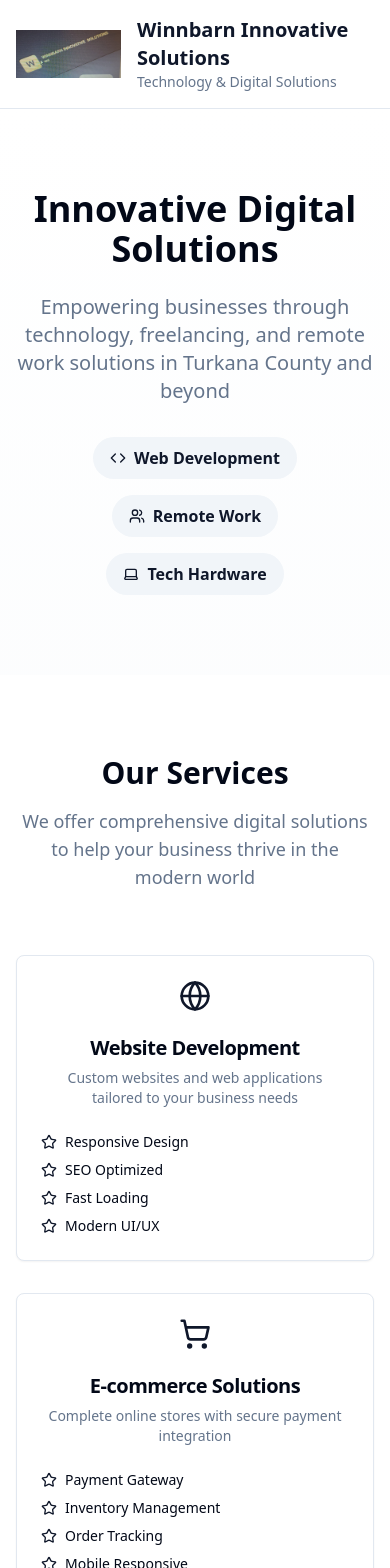
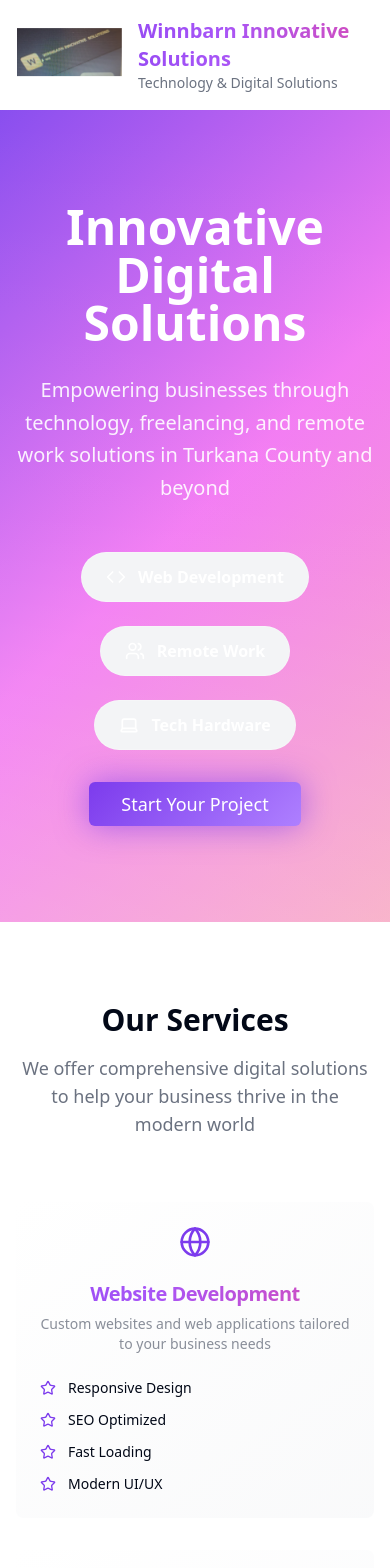
Before and after one commit to Winnie-Cheruiyot/winnbarn-digital-forge, a React (Vite) app: page / in a window 390 px wide. Shown: the top 1568 px of the page. Built offline with nearby package versions, Linux system fonts and the light colour scheme.

Commit message:
Enhance website aesthetics
Improve the visual appeal and overall user experience of the website.

```diff
--- a/src/index.css
+++ b/src/index.css
@@ -2,7 +2,7 @@
 @tailwind components;
 @tailwind utilities;
 
-/* Definition of the design system. All colors, gradients, fonts, etc should be defined here.
+/* Beautiful Design System - All colors, gradients, fonts, etc defined here.
 All colors MUST be HSL.
 */
 
@@ -17,24 +17,40 @@ All colors MUST be HSL.
     --popover: 0 0% 100%;
     --popover-foreground: 222.2 84% 4.9%;
 
-    --primary: 222.2 47.4% 11.2%;
+    --primary: 262 83% 58%;
     --primary-foreground: 210 40% 98%;
+    --primary-glow: 262 100% 75%;
 
-    --secondary: 210 40% 96.1%;
-    --secondary-foreground: 222.2 47.4% 11.2%;
+    --secondary: 220 14.3% 95.9%;
+    --secondary-foreground: 220.9 39.3% 11%;
 
-    --muted: 210 40% 96.1%;
-    --muted-foreground: 215.4 16.3% 46.9%;
+    --muted: 220 14.3% 95.9%;
+    --muted-foreground: 220 8.9% 46.1%;
 
-    --accent: 210 40% 96.1%;
-    --accent-foreground: 222.2 47.4% 11.2%;
+    --accent: 262 83% 58%;
+    --accent-foreground: 210 40% 98%;
 
     --destructive: 0 84.2% 60.2%;
     --destructive-foreground: 210 40% 98%;
 
-    --border: 214.3 31.8% 91.4%;
-    --input: 214.3 31.8% 91.4%;
-    --ring: 222.2 84% 4.9%;
+    --border: 220 13% 91%;
+    --input: 220 13% 91%;
+    --ring: 262 83% 58%;
+
+    /* Beautiful gradients */
+    --gradient-primary: linear-gradient(135deg, hsl(262 83% 58%), hsl(262 100% 75%));
+    --gradient-hero: linear-gradient(135deg, hsl(262 83% 58%) 0%, hsl(300 83% 68%) 50%, hsl(340 83% 78%) 100%);
+    --gradient-card: linear-gradient(145deg, hsl(0 0% 100%) 0%, hsl(220 14.3% 98%) 100%);
+    --gradient-subtle: linear-gradient(180deg, hsl(0 0% 100%) 0%, hsl(220 14.3% 97%) 100%);
+
+    /* Elegant shadows */
+    --shadow-elegant: 0 10px 30px -10px hsl(262 83% 58% / 0.3);
+    --shadow-glow: 0 0 40px hsl(262 100% 75% / 0.4);
+    --shadow-card: 0 4px 20px -2px hsl(220 13% 91% / 0.4);
+
+    /* Smooth transitions */
+    --transition-smooth: all 0.3s cubic-bezier(0.4, 0, 0.2, 1);
+    --transition-bounce: all 0.4s cubic-bezier(0.68, -0.55, 0.265, 1.55);
 
     --radius: 0.5rem;
 
@@ -103,3 +119,113 @@ All colors MUST be HSL.
     @apply bg-background text-foreground;
   }
 }
+
+@layer components {
+  /* Beautiful utility classes */
+  .gradient-primary {
+    background: var(--gradient-primary);
+  }
+
+  .gradient-hero {
+    background: var(--gradient-hero);
+  }
+
+  .gradient-card {
+    background: var(--gradient-card);
+  }
+
+  .shadow-elegant {
+    box-shadow: var(--shadow-elegant);
+  }
+
+  .shadow-glow {
+    box-shadow: var(--shadow-glow);
+  }
+
+  .shadow-card {
+    box-shadow: var(--shadow-card);
+  }
+
+  .transition-smooth {
+    transition: var(--transition-smooth);
+  }
+
+  .transition-bounce {
+    transition: var(--transition-bounce);
+  }
+
+  /* Hover animations */
+  .hover-lift {
+    @apply transition-smooth;
+  }
+
+  .hover-lift:hover {
+    @apply -translate-y-2 shadow-elegant;
+  }
+
+  .hover-glow {
+    @apply transition-smooth;
+  }
+
+  .hover-glow:hover {
+    @apply shadow-glow;
+  }
+
+  .hover-scale {
+    @apply transition-bounce;
+  }
+
+  .hover-scale:hover {
+    @apply scale-105;
+  }
+
+  /* Glass effect */
+  .glass {
+    @apply bg-white/10 backdrop-blur-md border border-white/20;
+  }
+
+  /* Animated gradient text */
+  .gradient-text {
+    @apply bg-gradient-to-r from-primary via-purple-500 to-pink-500 bg-clip-text text-transparent;
+    background-size: 200% 200%;
+    animation: gradient-shift 3s ease infinite;
+  }
+}
+
+@layer utilities {
+  /* Keyframe animations */
+  @keyframes gradient-shift {
+    0%, 100% {
+      background-position: 0% 50%;
+    }
+    50% {
+      background-position: 100% 50%;
+    }
+  }
+
+  @keyframes float {
+    0%, 100% {
+      transform: translateY(0px);
+    }
+    50% {
+      transform: translateY(-10px);
+    }
+  }
+
+  @keyframes pulse-glow {
+    0%, 100% {
+      box-shadow: 0 0 20px hsl(262 83% 58% / 0.4);
+    }
+    50% {
+      box-shadow: 0 0 40px hsl(262 83% 58% / 0.8);
+    }
+  }
+
+  .animate-float {
+    animation: float 3s ease-in-out infinite;
+  }
+
+  .animate-pulse-glow {
+    animation: pulse-glow 2s ease-in-out infinite;
+  }
+}
--- a/src/pages/Index.tsx
+++ b/src/pages/Index.tsx
@@ -53,52 +53,57 @@ const Index = () => {
   return (
     <div className="min-h-screen bg-background">
       {/* Header */}
-      <header className="border-b bg-background/95 backdrop-blur supports-[backdrop-filter]:bg-background/60 sticky top-0 z-50">
+      <header className="border-b glass sticky top-0 z-50">
         <div className="container mx-auto px-4 py-4">
           <div className="flex items-center justify-between">
-            <div className="flex items-center space-x-4">
+            <div className="flex items-center space-x-4 hover-scale">
               <img
                 src="/lovable-uploads/3868cd00-530c-4e77-a86e-8771789a7c0b.png"
                 alt="Winnbarn Innovative Solutions"
-                className="h-12 w-auto"
+                className="h-12 w-auto animate-float"
               />
               <div>
-                <h1 className="text-xl font-bold text-primary">Winnbarn Innovative Solutions</h1>
+                <h1 className="text-xl font-bold gradient-text">Winnbarn Innovative Solutions</h1>
                 <p className="text-sm text-muted-foreground">Technology & Digital Solutions</p>
               </div>
             </div>
             <div className="hidden md:flex space-x-6">
-              <a href="#services" className="text-foreground hover:text-primary transition-colors">Services</a>
-              <a href="#projects" className="text-foreground hover:text-primary transition-colors">Projects</a>
-              <a href="#contact" className="text-foreground hover:text-primary transition-colors">Contact</a>
+              <a href="#services" className="text-foreground hover:text-primary transition-smooth font-medium">Services</a>
+              <a href="#projects" className="text-foreground hover:text-primary transition-smooth font-medium">Projects</a>
+              <a href="#contact" className="text-foreground hover:text-primary transition-smooth font-medium">Contact</a>
             </div>
           </div>
         </div>
       </header>
 
       {/* Hero Section */}
-      <section className="py-20 bg-gradient-to-b from-background to-muted/20">
-        <div className="container mx-auto px-4 text-center">
-          <h2 className="text-4xl md:text-6xl font-bold mb-6 text-foreground">
+      <section className="relative py-24 overflow-hidden">
+        <div className="absolute inset-0 gradient-hero opacity-90"></div>
+        <div className="absolute inset-0 bg-gradient-to-b from-transparent via-background/5 to-background/20"></div>
+        <div className="relative container mx-auto px-4 text-center">
+          <h2 className="text-5xl md:text-7xl font-bold mb-6 text-white animate-float">
             Innovative Digital Solutions
           </h2>
-          <p className="text-xl md:text-2xl text-muted-foreground mb-8 max-w-3xl mx-auto">
+          <p className="text-xl md:text-2xl text-white/90 mb-12 max-w-4xl mx-auto leading-relaxed">
             Empowering businesses through technology, freelancing, and remote work solutions in Turkana County and beyond
           </p>
-          <div className="flex flex-wrap justify-center gap-4">
-            <Badge variant="secondary" className="px-4 py-2 text-base">
-              <Code className="h-4 w-4 mr-2" />
+          <div className="flex flex-wrap justify-center gap-6 mb-8">
+            <Badge variant="secondary" className="px-6 py-3 text-base glass text-white border-white/20 hover-glow hover-scale">
+              <Code className="h-5 w-5 mr-3" />
               Web Development
             </Badge>
-            <Badge variant="secondary" className="px-4 py-2 text-base">
-              <Users className="h-4 w-4 mr-2" />
+            <Badge variant="secondary" className="px-6 py-3 text-base glass text-white border-white/20 hover-glow hover-scale">
+              <Users className="h-5 w-5 mr-3" />
               Remote Work
             </Badge>
-            <Badge variant="secondary" className="px-4 py-2 text-base">
-              <Laptop className="h-4 w-4 mr-2" />
+            <Badge variant="secondary" className="px-6 py-3 text-base glass text-white border-white/20 hover-glow hover-scale">
+              <Laptop className="h-5 w-5 mr-3" />
               Tech Hardware
             </Badge>
           </div>
+          <Button size="lg" className="gradient-primary text-white px-8 py-4 text-lg hover-scale animate-pulse-glow border-0">
+            Start Your Project
+          </Button>
         </div>
       </section>
 
@@ -114,19 +119,19 @@ const Index = () => {
 
           <div className="grid md:grid-cols-2 lg:grid-cols-4 gap-8">
             {services.map((service, index) => (
-              <Card key={index} className="h-full hover:shadow-lg transition-shadow">
+              <Card key={index} className="h-full gradient-card shadow-card hover-lift hover-glow border-0">
                 <CardHeader className="text-center">
-                  <div className="flex justify-center text-primary mb-4">
+                  <div className="flex justify-center text-primary mb-4 hover-scale">
                     {service.icon}
                   </div>
-                  <CardTitle className="text-xl">{service.title}</CardTitle>
-                  <CardDescription>{service.description}</CardDescription>
+                  <CardTitle className="text-xl gradient-text">{service.title}</CardTitle>
+                  <CardDescription className="text-muted-foreground/80">{service.description}</CardDescription>
                 </CardHeader>
                 <CardContent>
-                  <ul className="space-y-2">
+                  <ul className="space-y-3">
                     {service.features.map((feature, idx) => (
-                      <li key={idx} className="flex items-center text-sm">
-                        <Star className="h-4 w-4 text-primary mr-2 flex-shrink-0" />
+                      <li key={idx} className="flex items-center text-sm transition-smooth hover:text-primary">
+                        <Star className="h-4 w-4 text-primary mr-3 flex-shrink-0 hover-scale" />
                         {feature}
                       </li>
                     ))}
@@ -150,13 +155,13 @@ const Index = () => {
 
           <div className="grid md:grid-cols-2 gap-8 max-w-4xl mx-auto">
             {projects.map((project, index) => (
-              <Card key={index}>
+              <Card key={index} className="gradient-card shadow-card hover-lift hover-glow border-0">
                 <CardHeader>
                   <div className="flex items-center justify-between">
-                    <CardTitle className="text-xl">{project.title}</CardTitle>
-                    <Badge variant="outline">{project.type}</Badge>
+                    <CardTitle className="text-xl gradient-text">{project.title}</CardTitle>
+                    <Badge variant="outline" className="gradient-primary text-white border-0 hover-scale">{project.type}</Badge>
                   </div>
-                  <CardDescription>{project.description}</CardDescription>
+                  <CardDescription className="text-muted-foreground/80">{project.description}</CardDescription>
                 </CardHeader>
               </Card>
             ))}
@@ -220,35 +225,35 @@ const Index = () => {
 
           <div className="max-w-4xl mx-auto">
             <div className="grid md:grid-cols-3 gap-8">
-              <Card className="text-center">
+              <Card className="text-center gradient-card shadow-card hover-lift hover-glow border-0">
                 <CardHeader>
-                  <Phone className="h-8 w-8 text-primary mx-auto mb-4" />
-                  <CardTitle>Phone</CardTitle>
+                  <Phone className="h-8 w-8 text-primary mx-auto mb-4 hover-scale" />
+                  <CardTitle className="gradient-text">Phone</CardTitle>
                   <CardDescription>
-                    <a href="tel:+254737731566" className="text-primary hover:underline">
+                    <a href="tel:+254737731566" className="text-primary hover:text-primary/80 transition-smooth hover:underline font-medium">
                       +254 737 731 566
                     </a>
                   </CardDescription>
                 </CardHeader>
               </Card>
 
-              <Card className="text-center">
+              <Card className="text-center gradient-card shadow-card hover-lift hover-glow border-0">
                 <CardHeader>
-                  <Mail className="h-8 w-8 text-primary mx-auto mb-4" />
-                  <CardTitle>Email</CardTitle>
+                  <Mail className="h-8 w-8 text-primary mx-auto mb-4 hover-scale" />
+                  <CardTitle className="gradient-text">Email</CardTitle>
                   <CardDescription>
-                    <a href="mailto:winnbarn01@gmail.com" className="text-primary hover:underline">
+                    <a href="mailto:winnbarn01@gmail.com" className="text-primary hover:text-primary/80 transition-smooth hover:underline font-medium">
                       winnbarn01@gmail.com
                     </a>
                   </CardDescription>
                 </CardHeader>
               </Card>
 
-              <Card className="text-center">
+              <Card className="text-center gradient-card shadow-card hover-lift hover-glow border-0">
                 <CardHeader>
-                  <MapPin className="h-8 w-8 text-primary mx-auto mb-4" />
-                  <CardTitle>Location</CardTitle>
-                  <CardDescription>
+                  <MapPin className="h-8 w-8 text-primary mx-auto mb-4 hover-scale" />
+                  <CardTitle className="gradient-text">Location</CardTitle>
+                  <CardDescription className="font-medium">
                     Lodwar, Turkana County<br />Kenya
                   </CardDescription>
                 </CardHeader>
```
